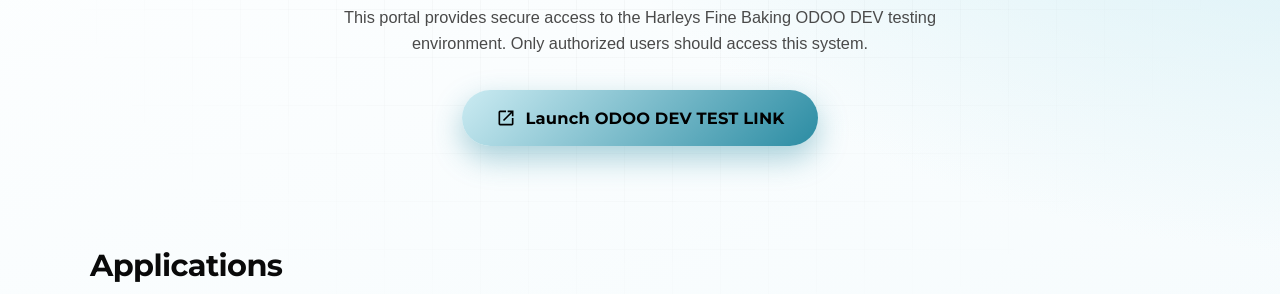
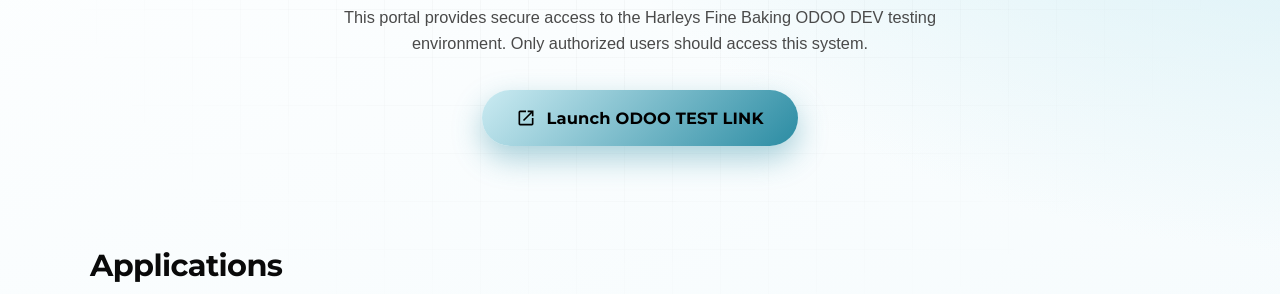
Before and after one commit to srdev-harleys/harleydev, a plain HTML site: page index.html in a window 1280 px wide. Shown: the part 471-765 px from the top of the page. Drawn offline with Linux system fonts and the light colour scheme; a web font is replaced by a local one.

Commit message:
updated button text

```diff
--- a/config.json
+++ b/config.json
@@ -4,7 +4,7 @@
     "subtitle": "Internal Testing Environment",
     "description": "This portal provides secure access to the Harleys Fine Baking ODOO DEV testing environment. Only authorized users should access this system.",
     "launchUrl": "https://admin.taildfc619.ts.net/",
-    "launchLabel": "Launch ODOO DEV TEST LINK",
+    "launchLabel": "Launch ODOO TEST LINK",
     "environment": "Testing",
     "footer": {
       "company": "Harleys Fine Baking",
--- a/index.html
+++ b/index.html
@@ -103,7 +103,7 @@
         <svg class="btn-icon" viewBox="0 0 24 24" width="20" height="20" aria-hidden="true">
           <path fill="currentColor" d="M14 3v2h3.59l-9.3 9.29 1.42 1.42L19 6.41V10h2V3m-2 16H5V5h7V3H5a2 2 0 0 0-2 2v14a2 2 0 0 0 2 2h14a2 2 0 0 0 2-2v-7h-2Z"/>
         </svg>
-        <span class="btn-label">Launch ODOO DEV TEST LINK</span>
+        <span class="btn-label">Launch ODOO TEST LINK</span>
       </a>
     </section>
 
```
